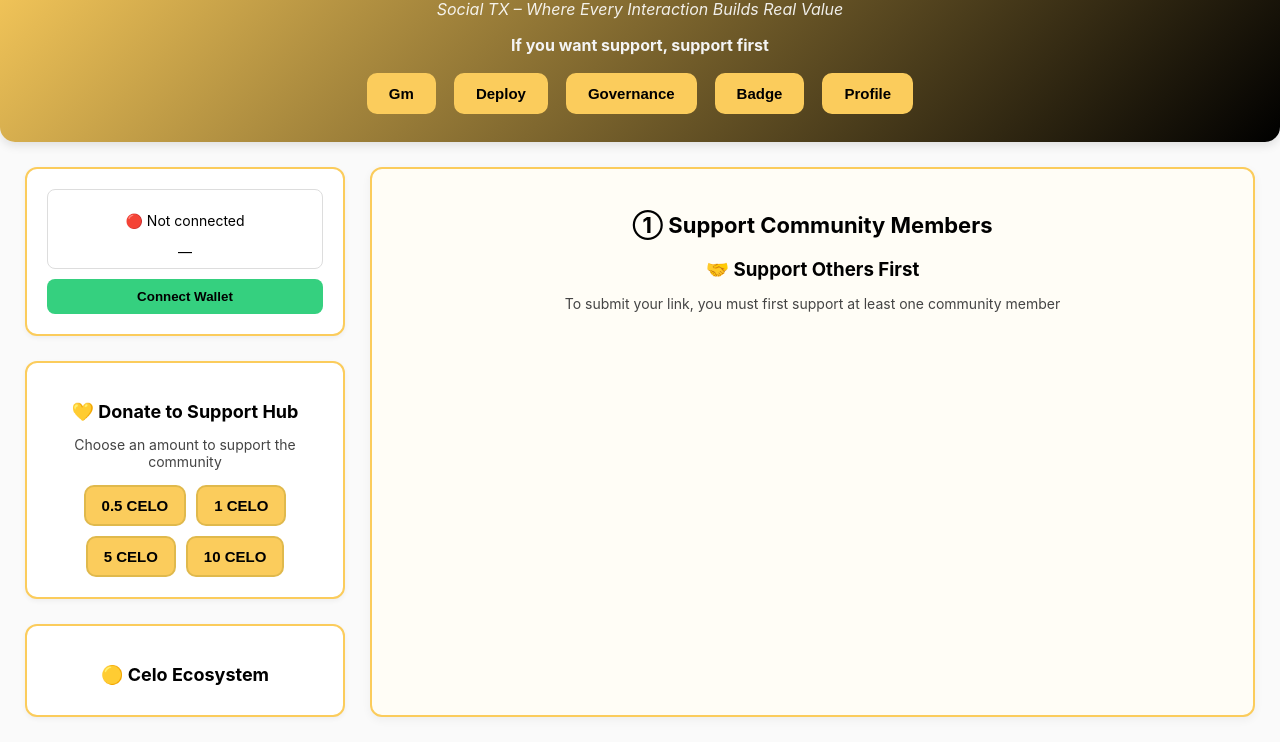
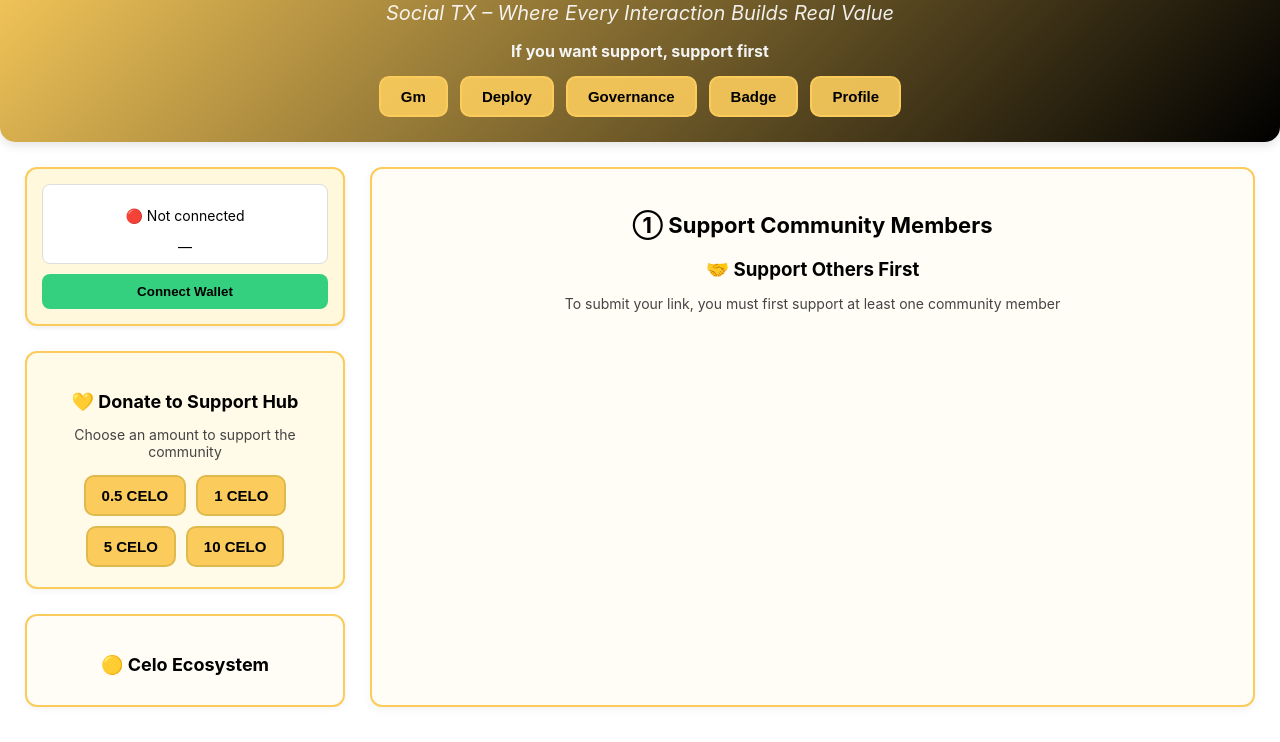
Before and after one commit to tebberen/celo-engage-hubv2, a plain HTML site: page index.html in a window 1280 px wide. Shown: the part 70-812 px from the top of the page. Drawn offline with Linux system fonts and the light colour scheme; a script that the page names is missing.

Commit message:
Update index.html

```diff
--- a/index.html
+++ b/index.html
@@ -4,81 +4,8 @@
   <meta charset="UTF-8" />
   <meta name="viewport" content="width=device-width, initial-scale=1.0" />
   <title>Celo Engage Hub</title>
-  <link rel="stylesheet" href="src/styles/main.css" />
+  <link rel="stylesheet" href="./src/styles/main.css" />
   <style>
-    body {
-      margin: 0;
-      font-family: "Inter", sans-serif;
-      background-color: #fafafa;
-      color: #000;
-    }
-
-    header {
-      background: linear-gradient(135deg, #fbcc5c 0%, #000 100%);
-      color: #fff;
-      padding: 25px;
-      text-align: center;
-      border-radius: 0 0 15px 15px;
-      box-shadow: 0 4px 10px rgba(0, 0, 0, 0.1);
-    }
-
-    .title-bar {
-      font-size: 28px;
-      font-weight: bold;
-    }
-
-    .subtitle {
-      font-size: 16px;
-      opacity: 0.9;
-    }
-
-    .nav-bar {
-      margin-top: 10px;
-    }
-
-    .nav-bar button {
-      background-color: #fbcc5c;
-      border: 2px solid #fbcc5c;
-      color: #000;
-      font-weight: bold;
-      font-size: 15px;
-      padding: 10px 20px;
-      border-radius: 10px;
-      cursor: pointer;
-      transition: 0.3s;
-      margin: 3px;
-    }
-
-    .nav-bar button:hover {
-      background-color: #000;
-      color: #fbcc5c;
-      transform: translateY(-2px);
-    }
-
-    .container {
-      display: flex;
-      justify-content: center;
-      gap: 25px;
-      padding: 25px;
-      max-width: 1400px;
-      margin: auto;
-    }
-
-    .sidebar {
-      width: 320px;
-      display: flex;
-      flex-direction: column;
-      gap: 25px;
-    }
-
-    .wallet-box, .donate-box, .ecosystem-box {
-      background: #fff;
-      border: 2px solid #fbcc5c;
-      border-radius: 12px;
-      padding: 20px;
-      box-shadow: 0 2px 5px rgba(0, 0, 0, 0.05);
-    }
-
     .wallet-btn {
       background-color: #35D07F;
       color: #000;
@@ -91,11 +18,9 @@
       margin-top: 10px;
       transition: background 0.3s ease;
     }
-
     .wallet-btn:hover {
       background-color: #2fb46d;
     }
-
     #walletStatus {
       background: #fff;
       padding: 8px;
@@ -104,51 +29,13 @@
       font-size: 14px;
       border: 1px solid #ddd;
     }
-
-    .main-content {
-      flex: 1;
-      background: #fffdf6;
-      border: 2px solid #fbcc5c;
-      border-radius: 12px;
-      padding: 25px;
-      box-shadow: 0 3px 10px rgba(0, 0, 0, 0.05);
-    }
-
-    .link-grid {
-      display: grid;
-      grid-template-columns: repeat(auto-fit, minmax(250px, 1fr));
-      gap: 15px;
-      margin-top: 20px;
-    }
-
-    .link-card {
-      background: #fff9e6;
-      border: 2px solid #fbcc5c;
-      border-radius: 10px;
-      padding: 15px;
-      text-align: center;
-      transition: all 0.3s ease;
-    }
-
-    .link-card:hover {
-      background: #fbcc5c;
-      color: #000;
-      transform: translateY(-2px);
-    }
-
-    .icon {
-      font-size: 22px;
-      display: block;
-      margin-bottom: 5px;
-    }
   </style>
 </head>
-
 <body>
   <div class="centered-content">
     <header>
       <div class="title-bar">
-        🌐 Celo Engage Hub
+        <span class="emoji">🌐</span> <span>Celo Engage Hub</span>
       </div>
       <p class="subtitle"><i>Social TX – Where Every Interaction Builds Real Value</i></p>
       <p class="description">If you want support, support first</p>
@@ -199,14 +86,14 @@
             <p>To submit your link, you must first support at least one community member</p>
           </div>
 
-          <!-- ✅ JS burayı otomatik dolduracak -->
+          <!-- ✅ Artık JS tarafından doldurulacak -->
           <div class="link-grid"></div>
         </section>
       </main>
     </div>
   </div>
 
-  <!-- ✅ Ana modül -->
-  <script type="module" src="src/main.js"></script>
+  <!-- ✅ Tüm işlemleri yöneten ana modül -->
+  <script type="module" src="./src/main.js"></script>
 </body>
 </html>
```
